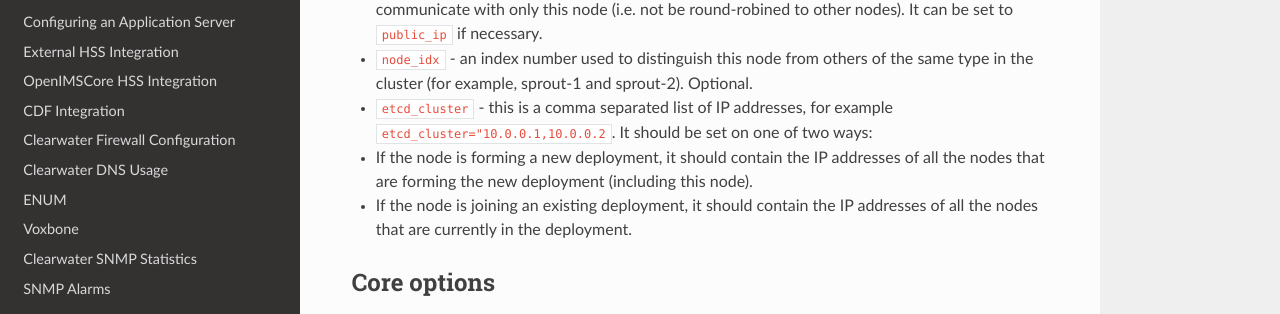
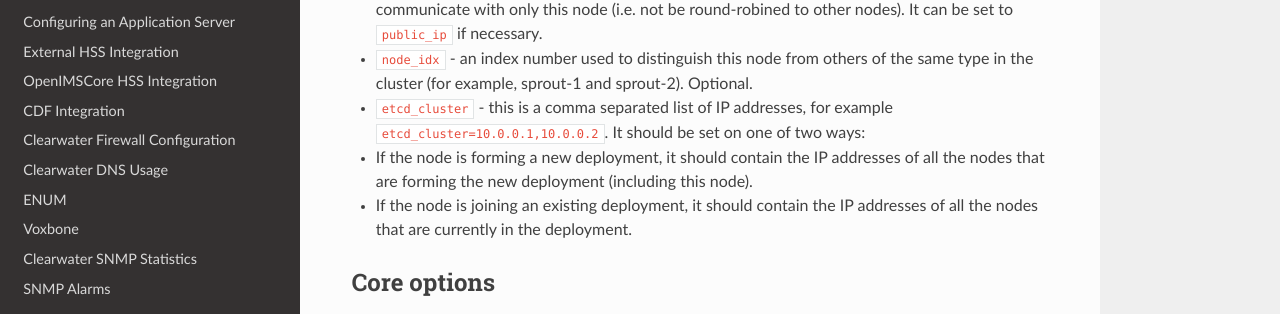
Before and after one commit to Metaswitch/clearwater-readthedocs, an MkDocs documentation site: the page built from docs/Clearwater_Configuration_Options_Reference.md, in a window 1280 px wide and 900 px high, scrolled down 804 px. Shown: the part 133-447 px from the top of the window. Built offline with MkDocs 1.6.1, drawn with Linux system fonts in a browser that asks for light colours; nearby versions of some CDN libraries; old or Windows-style settings are respelled for this version of MkDocs.

Commit message:
Remove stray quotation mark

```diff
--- a/docs/Clearwater_Configuration_Options_Reference.md
+++ b/docs/Clearwater_Configuration_Options_Reference.md
@@ -21,7 +21,7 @@ This section describes settings that are specific to a single node and are not a
 * `public_ip` - this should be set to an IP address accessible to external clients (SIP UEs for Bono, web browsers for Ellis). It does not need to be configured on a local interface on the system - for example, in a cloud environment which puts instances behind a NAT.
 * `public_hostname` - this should be set to a hostname which resolves to `public_ip`, and will communicate with only this node (i.e. not be round-robined to other nodes). It can be set to `public_ip` if necessary.
 * `node_idx` - an index number used to distinguish this node from others of the same type in the cluster (for example, sprout-1 and sprout-2). Optional.
-* `etcd_cluster` - this is a comma separated list of IP addresses, for example `etcd_cluster="10.0.0.1,10.0.0.2`. It should be set on one of two ways:
+* `etcd_cluster` - this is a comma separated list of IP addresses, for example `etcd_cluster=10.0.0.1,10.0.0.2`. It should be set on one of two ways:
   * If the node is forming a new deployment, it should contain the IP addresses of all the nodes that are forming the new deployment (including this node).
   * If the node is joining an existing deployment, it should contain the IP addresses of all the nodes that are currently in the deployment.
 
```
